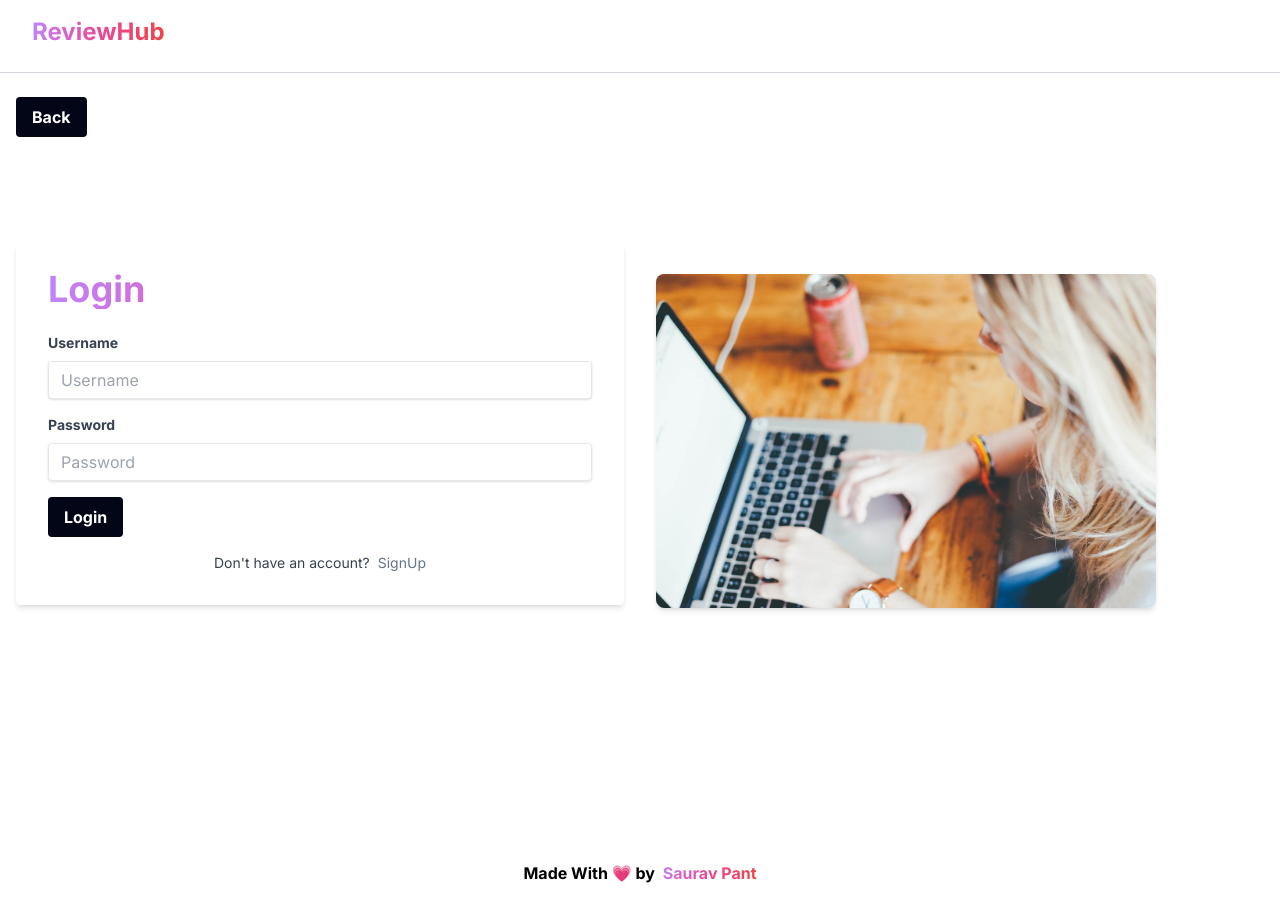
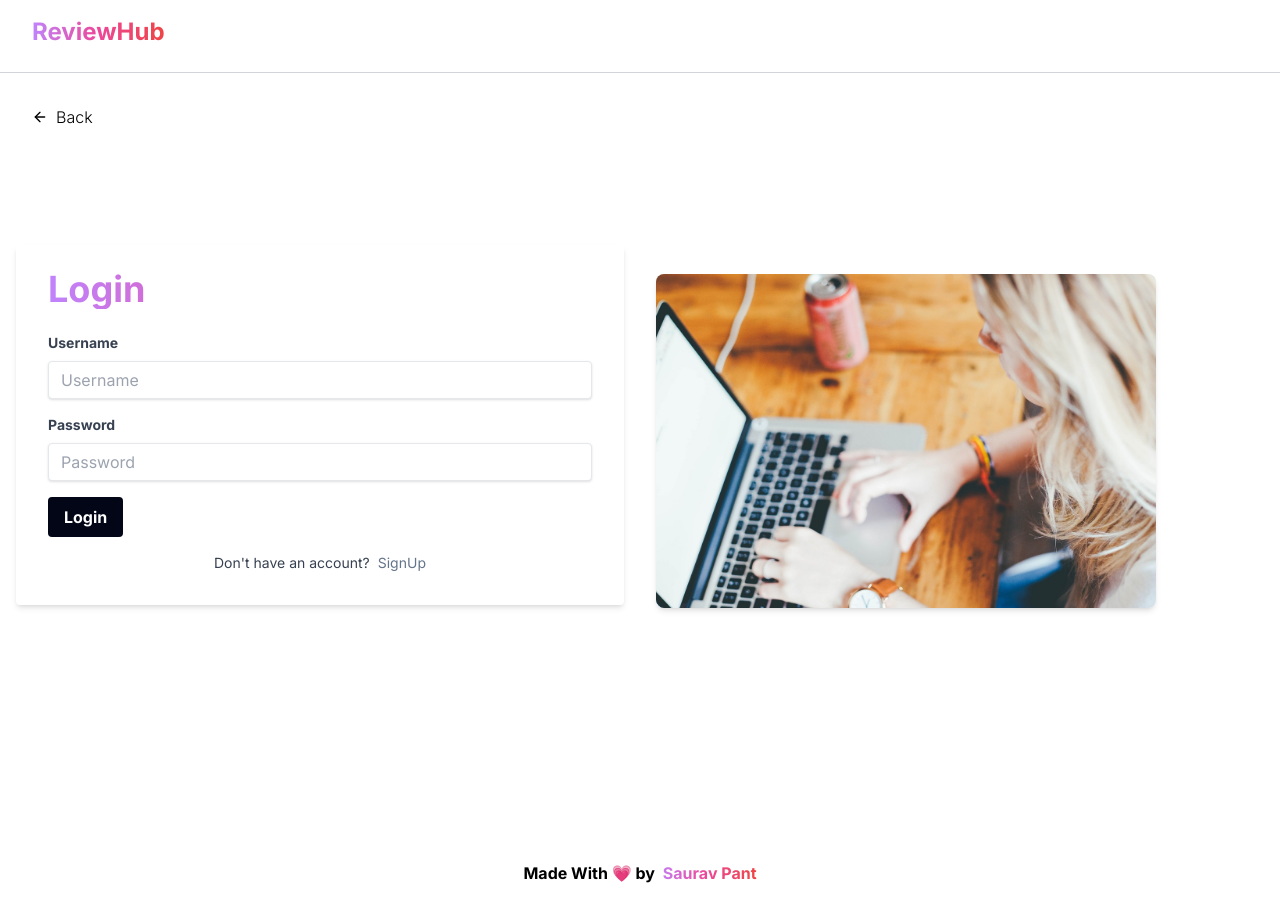
Before and after one commit to vivekrawat21/CollegeReviewHub, a Next.js app: page /Login in a window 1280 px wide. Built offline with nearby package versions, Linux system fonts and the light colour scheme.

Commit message:
Framer Motion added

```diff
--- a/src/app/Home/Page.tsx
+++ b/src/app/Home/Page.tsx
@@ -1,6 +1,7 @@
 "use client"
 import Link from "next/link";
 import React, { useState, useEffect } from "react";
+import { motion } from "framer-motion"; // Import Framer Motion
 
 type Props = {};
 
@@ -12,8 +13,29 @@ const Home = (props: Props) => {
     setToken(currentToken);
   }, []);
 
+  // Define animations
+  const containerVariants = {
+    hidden: { opacity: 0, y: -20 },
+    visible: { opacity: 1, y: 0, transition: { duration: 0.5 } },
+  };
+
+  const buttonVariants = {
+    hidden: { opacity: 0 },
+    visible: { opacity: 1, transition: { duration: 0.5, delay: 0.2 } },
+  };
+
+  const imageVariants = {
+    hidden: { opacity: 0, scale: 0.9 },
+    visible: { opacity: 1, scale: 1, transition: { duration: 0.5, delay: 0.2 } },
+  };
+
   return (
-    <div className="flex flex-col items-center lg:flex-row lg:justify-between lg:h-[80vh] lg:mt-16 px-4  md:px-16 lg:px-24 mt-10">
+    <motion.div
+      className="flex flex-col items-center lg:flex-row lg:justify-between lg:h-[80vh] lg:mt-16 px-4  md:px-16 lg:px-24 mt-10"
+      initial="hidden"
+      animate="visible"
+      variants={containerVariants}
+    >
       <div className="lg:w-1/2 lg:flex lg:flex-col lg:items-start lg:justify-center lg:pr-8">
         <h1 className="text-4xl font-bold mb-4 sm:mb-6">
           Welcome to
@@ -28,27 +50,34 @@ const Home = (props: Props) => {
 
         {token ? (
           <Link href="/Review">
-            <button className="bg-slate-950 text-white px-6 py-3 rounded-lg font-bold hover:bg-slate-700 mb-6">
+            <motion.button
+              className="bg-slate-950 text-white px-6 py-3 rounded-lg font-bold hover:bg-slate-700 mb-6"
+              variants={buttonVariants}
+            >
               Review
-            </button>
+            </motion.button>
           </Link>
         ) : (
           <Link href="/Signup">
-            <button className="bg-slate-950 text-white px-6 py-3 rounded-lg font-bold hover:bg-slate-700 mb-6">
+            <motion.button
+              className="bg-slate-950 text-white px-6 py-3 rounded-lg font-bold hover:bg-slate-700 mb-6"
+              variants={buttonVariants}
+            >
               Get Started
-            </button>
+            </motion.button>
           </Link>
         )}
       </div>
 
       <div className="lg:w-1/2">
-        <img
+        <motion.img
           src="https://images.unsplash.com/photo-1535982330050-f1c2fb79ff78?ixlib=rb-4.0.3&ixid=M3wxMjA3fDB8MHxzZWFyY2h8NHx8Y29sbGVnZXxlbnwwfHwwfHx8MA%3D%3D&auto=format&fit=crop&w=1400&q=60"
           alt="College"
           className="w-full h-auto rounded-lg"
+          variants={imageVariants}
         />
       </div>
-    </div>
+    </motion.div>
   );
 };
 
--- a/src/app/Login/page.tsx
+++ b/src/app/Login/page.tsx
@@ -1,5 +1,6 @@
 "use client";
 import React, { useState } from "react";
+import { motion } from "framer-motion"; // Import Framer Motion
 import BackButton from "@/components/BackButton";
 import Images from "@/components/Images";
 import Link from "next/link";
@@ -43,11 +44,24 @@ const Login = () => {
       });
   };
 
+  // Define animations
+  const containerVariants = {
+    hidden: { opacity: 0, y: -50 },
+    visible: { opacity: 1, y: 0, transition: { duration: 0.5 } },
+  };
+
   return (
-    <div className="flex flex-col lg:flex-row justify-center items-center h-[90vh] relative">
+    <motion.div
+      className="flex flex-col lg:flex-row justify-center items-center h-[90vh] relative"
+      initial="hidden"
+      animate="visible"
+      variants={containerVariants}
+    >
       <div className="lg:w-1/2 px-4 mb-8">
         <BackButton link="/" />
-        <div className="bg-white shadow-md rounded px-8 pt-6 pb-8">
+        <motion.div
+          className="bg-white shadow-md rounded px-8 pt-6 pb-8"
+        >
           <h1 className="text-4xl font-bold mb-4 sm:mb-6 bg-gradient-to-r from-purple-400 via-pink-500 to-red-500 bg-clip-text text-transparent">
             Login
           </h1>
@@ -83,15 +97,16 @@ const Login = () => {
               />
             </div>
             <div className="flex items-center justify-between">
-
               {!loading ? (
-                <button
+                <motion.button
                   className="bg-slate-950 hover:bg-slate-700 text-white font-bold py-2 px-4 rounded focus:outline-none focus:shadow-outline transition duration-150 ease-in-out"
                   type="button"
                   onClick={handleLogIn}
+                  whileHover={{ scale: 1.05 }}
+                  whileTap={{ scale: 0.95 }}
                 >
                   Login
-                </button>
+                </motion.button>
               ) : (
                 <LoadingSpinner />
               )}
@@ -108,10 +123,10 @@ const Login = () => {
               </Link>
             </p>
           </div>
-        </div>
+        </motion.div>
       </div>
       <Images />
-    </div>
+    </motion.div>
   );
 };
 
--- a/src/app/Signup/page.tsx
+++ b/src/app/Signup/page.tsx
@@ -1,5 +1,6 @@
 "use client";
 import React, { useState } from "react";
+import { motion } from "framer-motion"; // Import Framer Motion
 import Link from "next/link";
 import BackButton from "@/components/BackButton";
 import Images from "@/components/Images";
@@ -31,8 +32,19 @@ const SignUp = () => {
     }
   };
 
+  // Define animations
+  const containerVariants = {
+    hidden: { opacity: 0, y: -20 },
+    visible: { opacity: 1, y: 0, transition: { duration: 0.5 } },
+  };
+
   return (
-    <div className="flex flex-col lg:flex-row justify-center items-center h-[90vh] relative">
+    <motion.div
+      className="flex flex-col lg:flex-row justify-center items-center h-[90vh] relative"
+      initial="hidden"
+      animate="visible"
+      variants={containerVariants}
+    >
       <div className="lg:w-1/2 px-4 mb-8">
         <BackButton link="/" />
         <div className="bg-white rounded-lg shadow-md p-8">
@@ -87,12 +99,14 @@ const SignUp = () => {
             </div>
             <div className="flex items-center justify-center">
               {!loading ? (
-                <button
+                <motion.button
                   className="bg-slate-900 hover:bg-slate-700 text-white font-bold py-2 px-4 rounded focus:outline-none focus:shadow-outline transition-colors duration-300 ease-in-out"
                   onClick={handleSignUp}
+                  whileHover={{ scale: 1.05 }}
+                  whileTap={{ scale: 0.95 }}
                 >
                   Sign Up
-                </button>
+                </motion.button>
               ) : (
                 <LoadingSpinner />
               )}
@@ -113,7 +127,7 @@ const SignUp = () => {
       </div>
 
       <Images />
-    </div>
+    </motion.div>
   );
 };
 
--- a/src/components/BackButton.tsx
+++ b/src/components/BackButton.tsx
@@ -1,23 +1,41 @@
-import React from 'react'
-import Link from 'next/link'
+import React from "react";
+import Link from "next/link";
+import { motion } from "framer-motion";
+import { FiArrowLeft } from "react-icons/fi";
 
 type Props = {
   link: string;
-}
+};
 
 const BackButton = ({ link }: Props) => {
+  const iconVariants = {
+    hidden: { opacity: 0, x: -10 },
+    visible: { opacity: 1, x: 0, transition: { duration: 0.3 } },
+  };
+
+  const buttonVariants = {
+    hidden: { opacity: 0, x: -10 },
+    visible: { opacity: 1, x: 0, transition: { duration: 0.3, delay: 0.1 } },
+  };
+
   return (
     <div className="absolute top-0 left-0 mt-4 ml-4">
       <Link href={link}>
-        <button
-          className="bg-slate-950 hover:bg-slate-700 text-white font-bold py-2 px-4 rounded focus:outline-none focus:shadow-outline"
+        <motion.button
+          className="font-light py-2 px-4 rounded flex items-center"
           type="button"
+          initial="hidden"
+          animate="visible"
+          variants={buttonVariants}
         >
+          <motion.span variants={iconVariants}>
+            <FiArrowLeft className="mr-2" />
+          </motion.span>
           Back
-        </button>
+        </motion.button>
       </Link>
     </div>
-  )
-}
+  );
+};
 
-export default BackButton
+export default BackButton;
--- a/src/components/Images.tsx
+++ b/src/components/Images.tsx
@@ -1,12 +1,15 @@
 import React from 'react'
 import Student from "@/Assets/college.jpg"
 import Image from "next/image";
+import { motion } from "framer-motion";
 
 type Props = {}
 
 const Images = (props: Props) => {
   return (
-    <div className="lg:w-1/2 px-4 hidden lg:block  ">
+    <motion.div className="lg:w-1/2 px-4 hidden lg:block"
+    whileHover={{ scale: 0.98 }}
+    >
     <Image
     src={Student}
      alt="Student"
@@ -16,7 +19,7 @@ const Images = (props: Props) => {
      hover:shadow-xl transition duration-150 ease-in-out"
      />
 
-   </div>
+   </motion.div>
   )
 }
 
--- a/src/components/Navbar.tsx
+++ b/src/components/Navbar.tsx
@@ -1,8 +1,8 @@
 "use client";
-// Import the required modules
 import React, { useEffect, useState } from "react";
 import Link from "next/link";
 import { useRouter } from "next/navigation";
+import { motion } from "framer-motion";
 import LoadingSpinner from "./LoadingSpinner";
 
 type Props = {};
@@ -27,27 +27,48 @@ const Navbar = (props: Props) => {
     }, 1500);
   };
 
+  // Define animations
+  const containerVariants = {
+    hidden: { opacity: 0, y: -20 },
+    visible: { opacity: 1, y: 0, transition: { duration: 0.5 } },
+  };
+
   return (
-    <div>
+    <motion.div
+      initial="hidden"
+      animate="visible"
+      variants={containerVariants}
+    >
       <nav className="flex items-center justify-between px-8 py-4">
-        <div className="flex items-center bg-gradient-to-r from-purple-400 via-pink-500 to-red-500 bg-clip-text text-transparent">
+        <motion.div
+          className="flex items-center bg-gradient-to-r from-purple-400 via-pink-500 to-red-500 bg-clip-text text-transparent"
+          whileHover={{ scale: 1.05 }}
+          whileTap={{ scale: 0.95 }}
+        >
           <Link href="/" className="text-2xl font-bold">
             ReviewHub
           </Link>
-        </div>
+        </motion.div>
 
         <ul className="flex space-x-4 text-lg font-bold justify-center items-center">
           {token && (
             <>
-              <li className="mr-8">
+              <motion.li
+                className="mr-8"
+                whileHover={{ scale: 1.05 }}
+                whileTap={{ scale: 0.95 }}
+              >
                 <Link
                   href="/Review"
                   className="transition duration-300 ease-in-out hover:text-gray-700"
                 >
                   Reviews
                 </Link>
-              </li>
-              <li>
+              </motion.li>
+              <motion.li
+                whileHover={{ scale: 1.05 }}
+                whileTap={{ scale: 0.95 }}
+              >
                 {!loading ? (
                   <button
                     className="bg-slate-950 hover:bg-slate-700 text-white font-bold py-2 px-3 rounded focus:outline-none focus:shadow-outline transition duration-150 ease-in-out"
@@ -58,13 +79,13 @@ const Navbar = (props: Props) => {
                 ) : (
                   <LoadingSpinner />
                 )}
-              </li>
+              </motion.li>
             </>
           )}
         </ul>
       </nav>
       <hr className="w-full my-2 border-gray-300" />
-    </div>
+    </motion.div>
   );
 };
 
```
Also changed, not shown: src/app/Review/page.tsx (+14 -10 lines), src/app/ReviewSubmission/page.tsx (+14 -4 lines).
